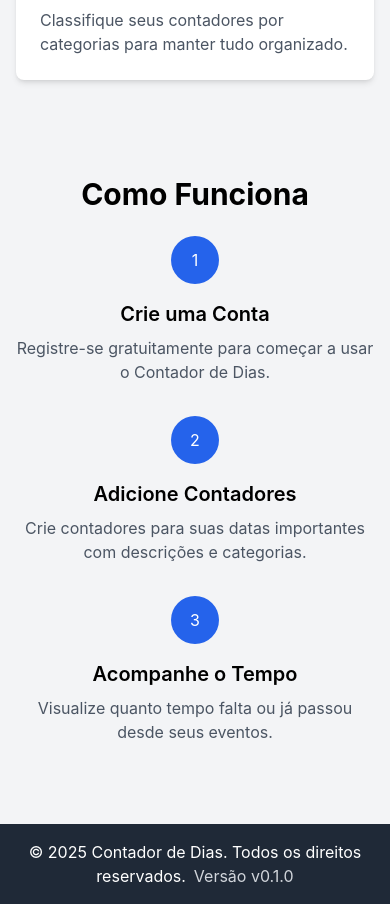
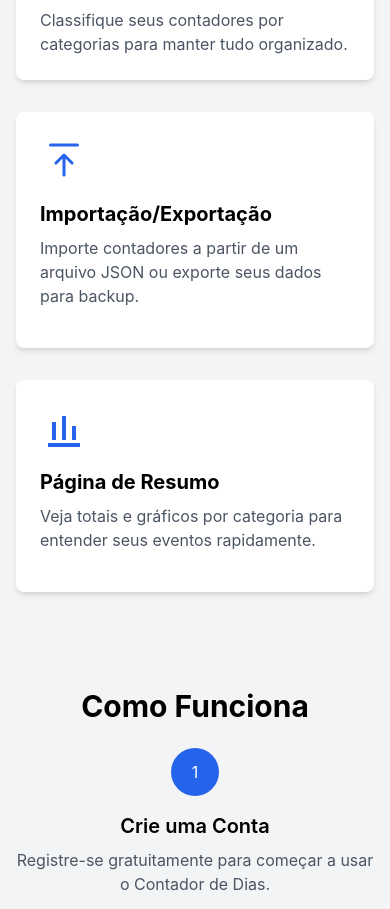
Before and after one commit to adcdenis/contadordias, a React (Vite) app in the folder frontend/: page / in a window 390 px wide. Shown: the part 848-1757 px from the top of the page. Built offline with nearby package versions, Linux system fonts and the light colour scheme.

Commit message:
exclusão de user admin excluir todos os contadores, ajuste botões edição do contador

```diff
--- a/frontend/src/components/CounterForm.jsx
+++ b/frontend/src/components/CounterForm.jsx
@@ -161,12 +161,12 @@ const CounterForm = ({ counter, onSubmit, onCancel, onDelete, categories = [] })
         </select>
       </div>
 
-      <div className="flex justify-between items-center">
-        <div>
+      <div className="flex flex-col sm:flex-row sm:justify-between sm:items-center gap-2 sm:gap-3">
+        <div className="order-2 sm:order-1 w-full sm:w-auto">
           {onDelete && (
             <button
               type="button"
-              className="btn btn-danger inline-flex items-center gap-2"
+              className="btn btn-danger inline-flex items-center gap-2 w-full sm:w-auto"
               onClick={onDelete}
             >
               <svg xmlns="http://www.w3.org/2000/svg" viewBox="0 0 24 24" fill="currentColor" className="w-4 h-4">
@@ -176,10 +176,10 @@ const CounterForm = ({ counter, onSubmit, onCancel, onDelete, categories = [] })
             </button>
           )}
         </div>
-        <div className="flex space-x-2">
+        <div className="flex flex-wrap gap-2 w-full sm:w-auto order-1 sm:order-2 justify-end">
           <button
             type="button"
-            className="btn btn-danger inline-flex items-center gap-2"
+            className="btn btn-danger inline-flex items-center gap-2 w-full sm:w-auto"
             onClick={onCancel}
           >
             <svg xmlns="http://www.w3.org/2000/svg" viewBox="0 0 24 24" fill="currentColor" className="w-4 h-4">
@@ -189,7 +189,7 @@ const CounterForm = ({ counter, onSubmit, onCancel, onDelete, categories = [] })
           </button>
           <button
             type="submit"
-            className="btn btn-primary inline-flex items-center gap-2"
+            className="btn btn-primary inline-flex items-center gap-2 w-full sm:w-auto"
           >
             {counter ? (
               <svg xmlns="http://www.w3.org/2000/svg" viewBox="0 0 24 24" fill="none" stroke="currentColor" className="w-4 h-4" strokeWidth="2">
--- a/frontend/src/pages/AdminPanel.jsx
+++ b/frontend/src/pages/AdminPanel.jsx
@@ -48,10 +48,11 @@ const AdminPanel = () => {
   const confirmDelete = async () => {
     if (!confirmDeleteUser) return;
     try {
-      await axios.delete(`${import.meta.env.VITE_API_URL || 'http://localhost:5000/api'}/users/${confirmDeleteUser._id}`);
+      const res = await axios.delete(`${import.meta.env.VITE_API_URL || 'http://localhost:5000/api'}/users/${confirmDeleteUser._id}`);
       setUsers(users.filter(u => u._id !== confirmDeleteUser._id));
       setConfirmDeleteUser(null);
-      showToast('Usuário excluído com sucesso');
+      const removed = (res && res.data && typeof res.data.countersRemoved === 'number') ? res.data.countersRemoved : 0;
+      showToast(`Usuário excluído com sucesso. Contadores removidos: ${removed}`);
     } catch (err) {
       setError('Erro ao excluir usuário');
       console.error(err);
--- a/frontend/src/pages/Home.jsx
+++ b/frontend/src/pages/Home.jsx
@@ -64,6 +64,34 @@ const Home = () => {
             Classifique seus contadores por categorias para manter tudo organizado.
           </p>
         </div>
+          <div className="bg-white p-6 rounded-lg shadow-md">
+              <div className="text-blue-600 text-4xl mb-4">
+                <svg xmlns="http://www.w3.org/2000/svg" className="h-12 w-12" viewBox="0 0 24 24" fill="currentColor">
+                  <path fillRule="evenodd" d="M12 20.25a.75.75 0 01-.75-.75v-8.19l-2.72 2.72a.75.75 0 11-1.06-1.06l4-4a.75.75 0 011.06 0l4 4a.75.75 0 11-1.06 1.06l-2.72-2.72v8.19a.75.75 0 01-.75.75z" clipRule="evenodd" />
+                  <path d="M4.5 4.5a.75.75 0 01.75-.75h13.5a.75.75 0 01.75.75v0a.75.75 0 01-.75.75H5.25a.75.75 0 01-.75-.75z" />
+                </svg>
+              </div>
+              <h3 className="text-xl font-bold mb-2">Importação/Exportação</h3>
+              <p className="text-gray-600 mb-4">
+                Importe contadores a partir de um arquivo JSON ou exporte seus dados para backup.
+              </p>
+            </div>
+
+        <div className="bg-white p-6 rounded-lg shadow-md">
+              <div className="text-blue-600 text-4xl mb-4">
+                <svg xmlns="http://www.w3.org/2000/svg" className="h-12 w-12" viewBox="0 0 24 24" fill="none" stroke="currentColor" strokeWidth="2">
+                  <path d="M4 20.5h16" />
+                  <path d="M7 18V9" />
+                  <path d="M12 18V6" />
+                  <path d="M17 18V11" />
+                </svg>
+              </div>
+              <h3 className="text-xl font-bold mb-2">Página de Resumo</h3>
+              <p className="text-gray-600 mb-4">
+                Veja totais e gráficos por categoria para entender seus eventos rapidamente.
+              </p>
+            </div>
+
 
         {/* Seção de favoritos removida */}
       </div>
```
Also changed, not shown: 1 other file (tests, documents, lock files or other folders).
